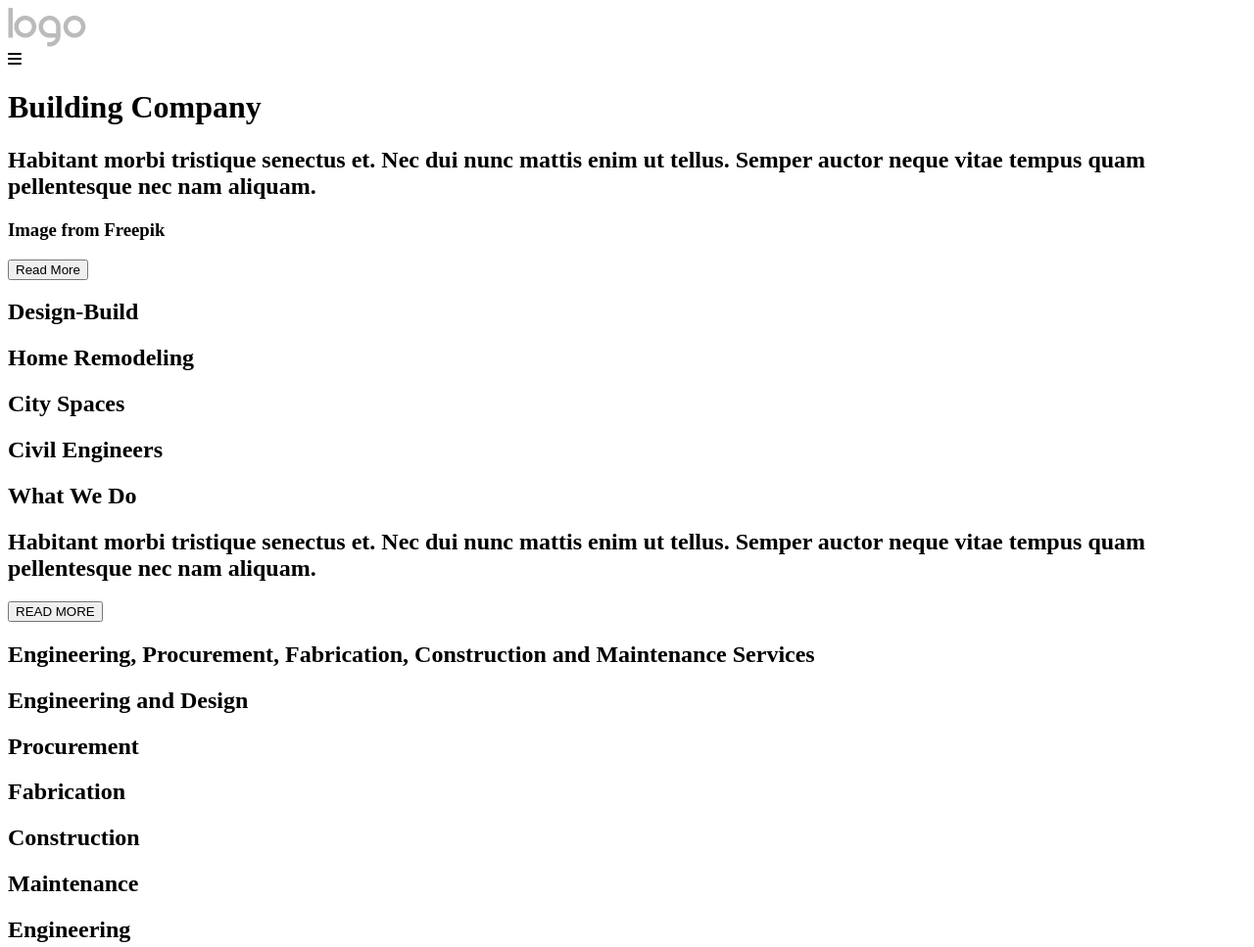
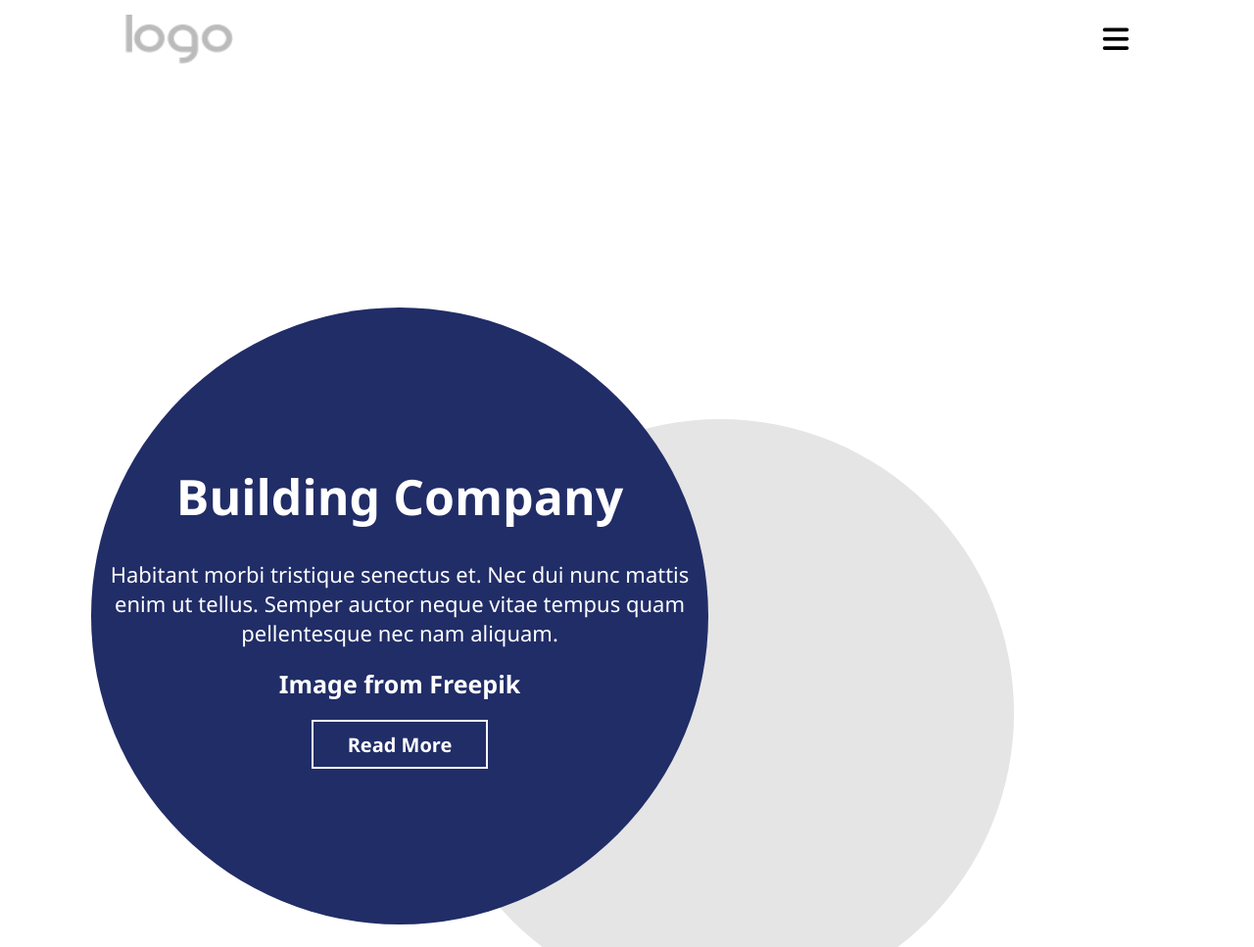
Before and after one commit to MianFarhan333/Construction, a plain HTML site: page index.html in a window 1280 px wide. Shown: the top 967 px of the page at 98% size. Drawn offline with nearby package versions, Linux system fonts and the light colour scheme.

Commit message:
first commit

```diff
--- a/index.html
+++ b/index.html
@@ -8,7 +8,7 @@
         integrity="sha512-Evv84Mr4kqVGRNSgIGL/F/aIDqQb7xQ2vcrdIwxfjThSH8CSR7PBEakCr51Ck+w+/U6swU2Im1vVX0SVk9ABhg=="
         crossorigin="anonymous" referrerpolicy="no-referrer" />
     <title>International Construction Service</title>
-    <link rel="stylesheet" href="construction.css">
+    <link rel="stylesheet" href="index.css">
     <link rel="stylesheet" href="responsive.css">
     <link href="https://unpkg.com/aos@2.3.1/dist/aos.css" rel="stylesheet">
 
```
